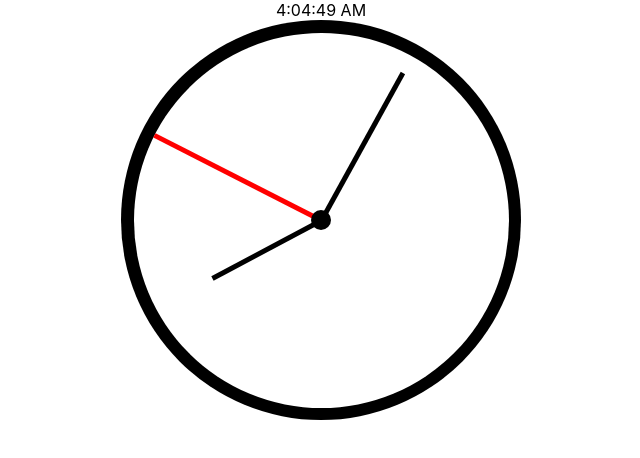
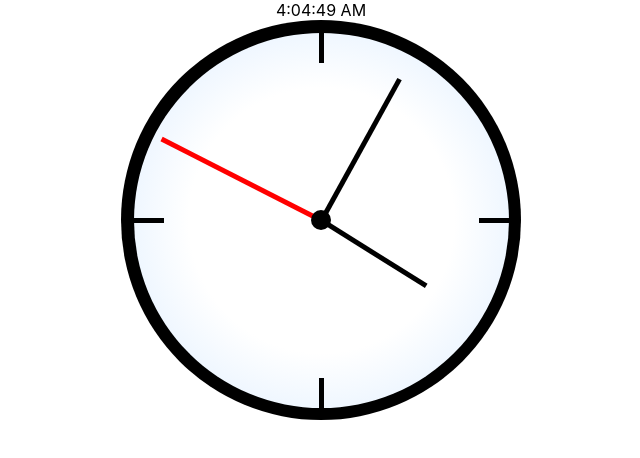
Before and after one commit to srolandmarshall/cloq, a React (Create React App) app: page / in a window 1280 px wide. Shown: the top 458 px of the page, without its empty margins (319-959 px from the left). Built offline with nearby package versions, Linux system fonts and the light colour scheme.

Commit message:
refactored clock, added in some hashes for quarter hr markings)

```diff
--- a/src/App.js
+++ b/src/App.js
@@ -19,11 +19,8 @@ function App() {
 			hour: new Date().getHours(),
 			milliseconds: new Date().getMilliseconds(),
 		});
+		setTimeString(new Date().toLocaleTimeString());
 	}, 50);
-
-	useInterval(() => {
-		setTimeString(new Date().toLocaleTimeString());
-	}, 500);
 
 	const seconds_rotation = () => {
 		return ((time.seconds + time.milliseconds / 1000) * 6).toFixed(2);
@@ -34,7 +31,10 @@ function App() {
 	};
 
 	const hours_rotation = () => {
-		return (Math.abs(12 - time.hour) + time.minutes / 60) * 30;
+		if (time.hour > 12) {
+			return (time.hour - 12 + time.minutes / 60) * 30;
+		}
+		return (time.hour + time.minutes / 60) * 30;
 	};
 
 	return (
--- a/src/Clock.jsx
+++ b/src/Clock.jsx
@@ -16,7 +16,9 @@ const useStyles = createUseStyles({
 		height: "375px",
 		width: "375px",
 		border: { radius: "50%" },
-		background: "white",
+		background: "rgb(255,255,255)",
+		background:
+			"radial-gradient(circle, rgba(255,255,255,1) 50%, rgba(217,235,255,1) 100%);",
 	},
 	middle: {
 		position: "absolute",
@@ -28,6 +30,38 @@ const useStyles = createUseStyles({
 		border: { radius: "50%" },
 		background: "black",
 	},
+	noon: {
+		position: "absolute",
+		left: "185px",
+		margin: "auto",
+		height: "30px",
+		width: "5px",
+		background: "black",
+	},
+	six: {
+		position: "absolute",
+		left: "185px",
+		top: "345px",
+		margin: "auto",
+		height: "30px",
+		width: "5px",
+		background: "black",
+	},
+	three: {
+		position: "absolute",
+		left: "345px",
+		top: "185px",
+		height: "5px",
+		width: "30px",
+		background: "black",
+	},
+	nine: {
+		position: "absolute",
+		top: "185px",
+		height: "5px",
+		width: "30px",
+		background: "black",
+	},
 	secondHand: {
 		position: "absolute",
 		height: "375px",
@@ -37,8 +71,12 @@ const useStyles = createUseStyles({
 	},
 	visibleSecondHand: {
 		position: "relative",
-		height: "50%",
+		height: "48%",
 		background: "red",
+	},
+	hiddenSecondHand: {
+		position: "relative",
+		height: "2%",
 	},
 	minuteHand: {
 		position: "absolute",
@@ -49,11 +87,11 @@ const useStyles = createUseStyles({
 	},
 	hiddenMinuteHand: {
 		position: "relative",
-		height: "5%",
+		height: "7%",
 	},
 	visibleMinuteHand: {
 		position: "relative",
-		height: "45%",
+		height: "43%",
 		background: "black",
 	},
 	hourHand: {
@@ -82,6 +120,7 @@ const Clock = (props) => {
 			<div className={classes.back}>
 				<div className={classes.face}>
 					<div className={classes.secondHand}>
+						<div className={classes.hiddenSecondHand}></div>
 						<div className={classes.visibleSecondHand}></div>
 					</div>
 					<div className={classes.minuteHand}>
@@ -93,6 +132,10 @@ const Clock = (props) => {
 						<div className={classes.visibleHourHand}></div>
 					</div>
 					<div className={classes.middle}></div>
+					<div className={classes.noon}></div>
+					<div className={classes.six}></div>
+					<div className={classes.nine}></div>
+					<div className={classes.three}></div>
 				</div>
 			</div>
 		</>
```
